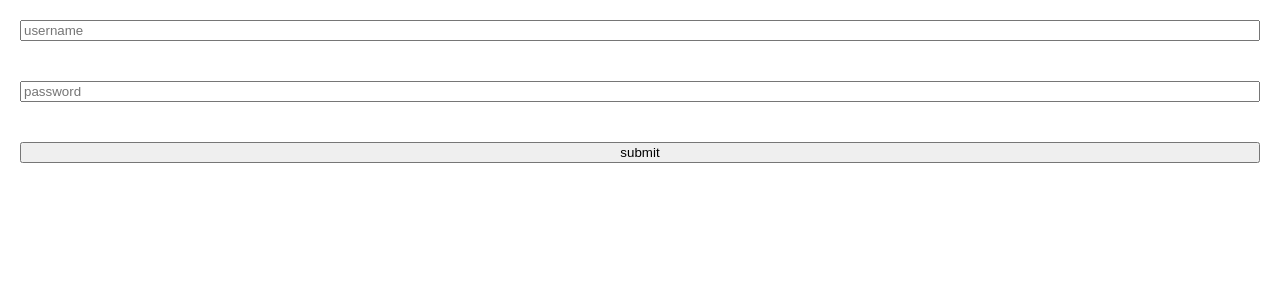
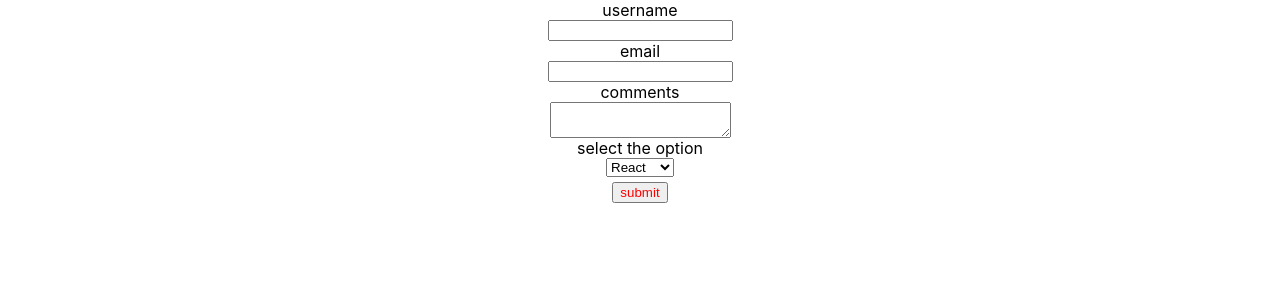
Before and after one commit to luckyreact/react-first, a React (Create React App) app in the folder benifits/: page / in a window 1280 px wide. Shown: the top 300 px of the page. Built offline with nearby package versions, Linux system fonts and the light colour scheme.

Commit message:
formhandling

```diff
--- a/benifits/src/App.css
+++ b/benifits/src/App.css
@@ -2,6 +2,7 @@
   text-align: center;
 
 }
+
 .App-logo {
   height: 40vmin;
   pointer-events: none;
--- a/benifits/src/App.js
+++ b/benifits/src/App.js
@@ -1,4 +1,4 @@
-//import './App.css';
+import './App.css';
 import Jsx from './components/Jsx';
 import BindingEventHandler from './components/BindingEventHandler';
 import BindingEventHandlerCheck from './components/BindingEventHandlerCheck';
@@ -13,6 +13,8 @@ import StateFunction from './components/StateFunction';
 import Sample1 from './components/sample1';
 import ListRendering from './components/ListRendering';
 import DemoForInputHandler from './components/DemoForInputHandler';
+import LifeCycleMethodsInFunctional from './components/LifeCycleMethodsInFunctional';
+import FormHandling from './components/FormHandling';
 
 
 
@@ -34,8 +36,10 @@ function App() {
      <ConditionalRendering />
      <ConditionalRenderingWithTernery />
      <Sample1 />
-     <ListRendering /> */}
+     <ListRendering />
     <DemoForInputHandler />
+    <LifeCycleMethodsInFunctional />  */}
+    <FormHandling />
 
     </div>
   );
--- /dev/null
+++ b/benifits/src/components/FormHandling.js
@@ -0,0 +1,60 @@
+import React, { Component } from 'react'
+
+ class FormHandling extends Component {
+     constructor(props) {
+     super(props);
+
+     this.state= {
+         userName:'',
+         email:'',
+         comments:'',
+         option:''
+     }
+    }
+     userNameHandler = (e) => {
+         this.setState({userName:e.target.value})
+     }
+     emailHandler = (e) => {
+         this.setState({email:e.target.value})
+     }
+     commentHandler = (e) => {
+         this.setState({comments:e.target.value})
+     }
+     optionHandler = (e) => {
+         this.setState({options:e.target.value})
+     }
+     buttonHandler = () => {
+        alert(`hi ${this.state.userName} you have selected ${this.state.option} you have made ${this.state.comments} comment You will receive mail to ${this.state.email}`)
+
+     }
+
+
+    render() {
+        return (
+            <div>
+                 <form style={{display:'flex',flexDirection:'column', alignItems:'center'}} onSubmit={this.buttonHandler}>
+                <lable>username</lable>
+                <input Value={this.state.userName} onChange={this.userNameHandler} type="text"></input>
+
+                <label>email</label>
+                <input value={this.state.email} onChange={this.emailHandler} type="text"></input>
+
+                <label>comments</label>
+                <textarea value={this.state.comments} onChange={this.commentHandler} ></textarea>
+
+                 <label>select the option</label>
+                 <select value={this.state.option} onChange={this.optionHandler} >
+                    <option value= 'react'>React</option>
+                    <option value= 'angular'>Angular</option>
+                    <option value= 'vue'>vue</option>
+                 </select>
+                <button type="submit" style={{marginTop:'5px', color:'red'}} >submit</button>
+               </form>
+
+            </div>
+
+        )
+    }
+}
+
+export default FormHandling;
--- /dev/null
+++ b/benifits/src/components/LifeCycleMethodsInFunctional.js
@@ -0,0 +1,22 @@
+import React,{useEffect, useState} from 'react'
+
+ function LifeCycleMethodsInFunctional() {
+     const [Value, setValue] = useState(0)
+      useEffect(() => {
+         console.log("inside useEffect hook ")
+      },[Value])
+
+     const buttonHandler = () => {
+         setValue(Value+1);
+    }
+    return (
+        <div>
+        <h1>useEffect</h1>
+        <h1>value</h1>
+        <button onClick={buttonHandler}><h1>+</h1></button>
+
+        </div>
+    )
+}
+
+export default LifeCycleMethodsInFunctional;
```
